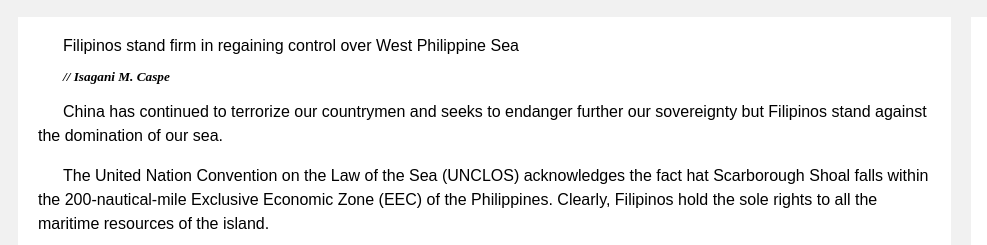
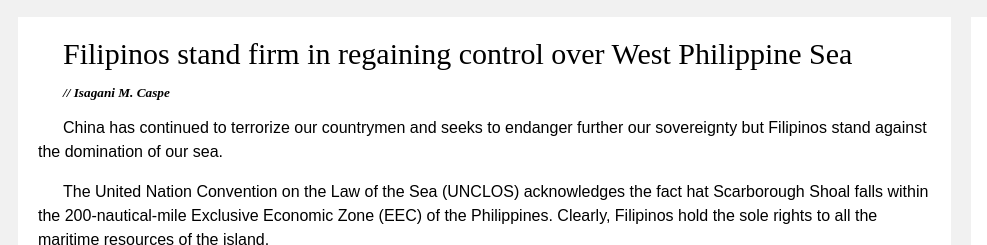
Before and after one commit to aianiban/CMSC-110-MP1_OUTCROP-WEBSITE, a plain HTML site: page news.html in a window 1280 px wide. Shown: the part 205-450 px from the top of the page, 0-987 px from the left. Drawn offline with Linux system fonts and the light colour scheme.

Commit message:
Add files via upload

```diff
--- a/styles.css
+++ b/styles.css
@@ -20,6 +20,11 @@
   font-family: Radikal;
   font-style: bold;
   font-size: 40px;
+  }
+   .headline {
+  font-family: Radikal;
+  font-style: bold;
+  font-size: 30px;
   }
   .byline {
   font-family: Raleway;
```
